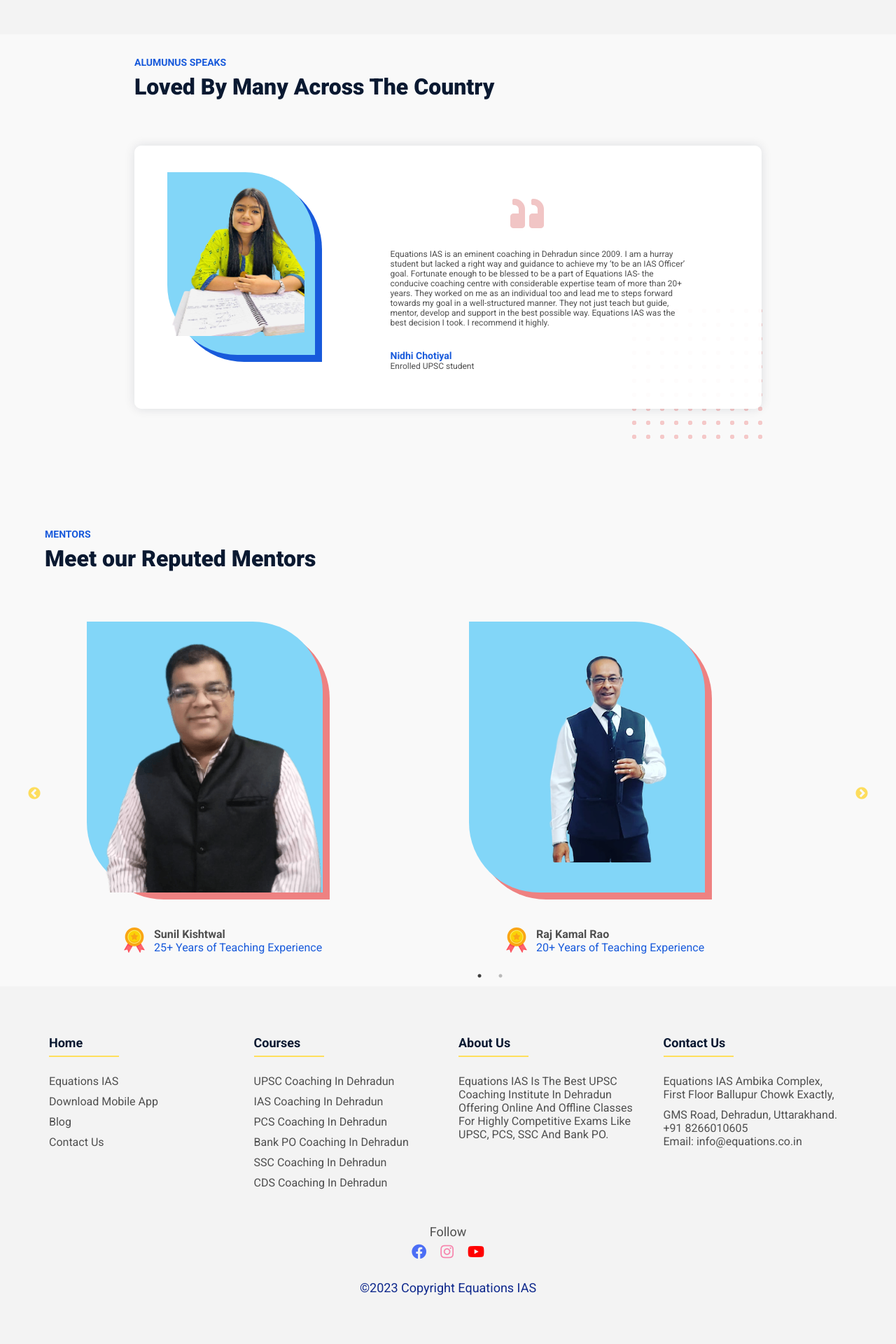
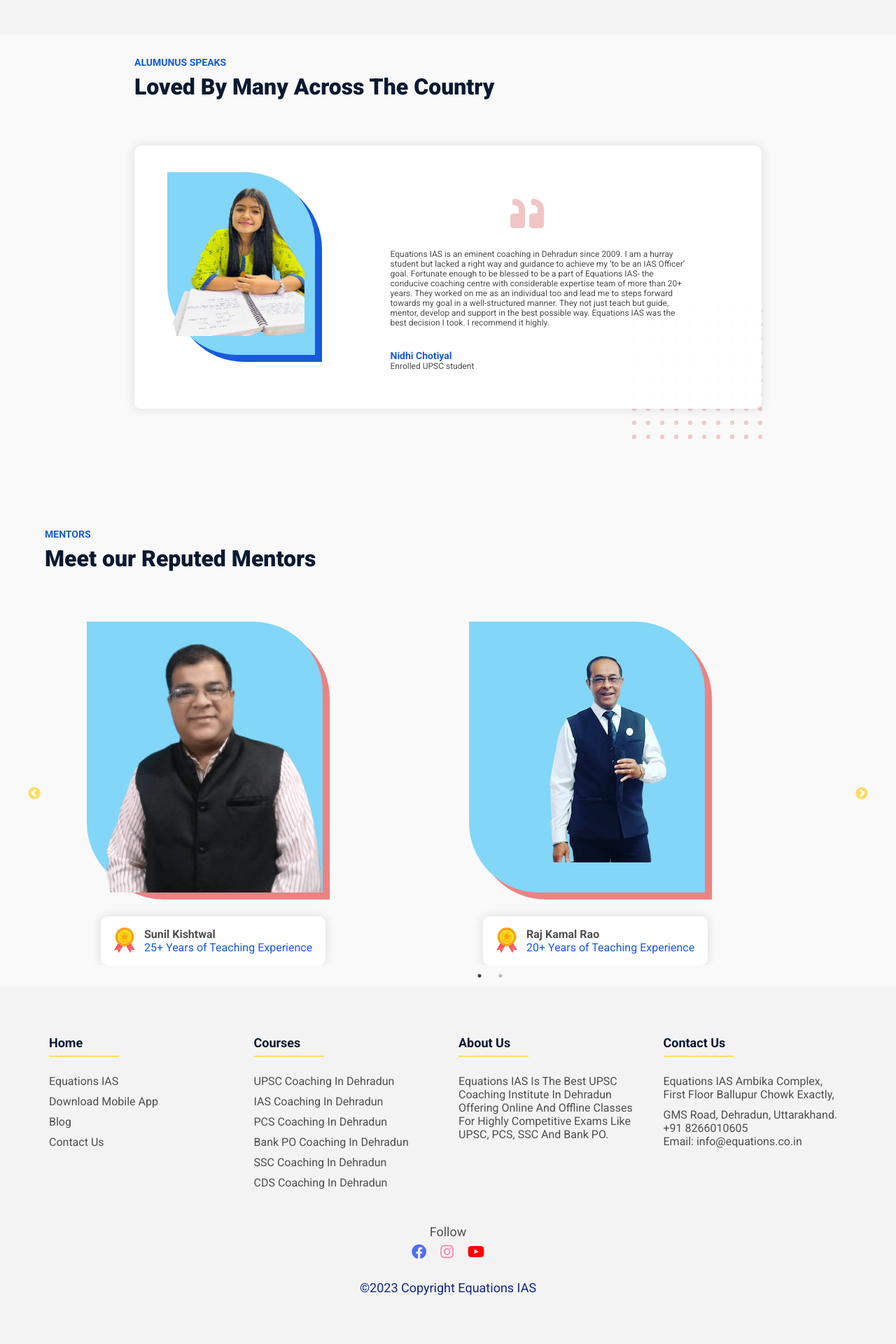
Before and after one commit to EquationsIAS/equations-website, a Jekyll site: the page built from index.html, in a window 1280 px wide. Shown: the part 3567-5487 px from the top of the page at 70% size. Built offline with Jekyll 4.4.1, drawn with Linux system fonts in a browser that asks for light colours.

Commit message:
update experiences

```diff
--- a/index.html
+++ b/index.html
@@ -406,7 +406,7 @@
             </div>
                <div class="img-m-1"> <img class="im-m-1" src="./img/Sunil_Kishtwal_Sir-removebg-preview 1.png" alt=""></div>
 
-            <div class="card mentor-card">
+            <div class="card mentor-card card-special">
                 <div><img src="./img/medal 1.png" alt=""></div>
                 <div class="h-card"><h4 > Sunil Kishtwal</h4>
                 <h6>25+ Years of Teaching Experience</h6>
@@ -421,7 +421,7 @@
             </div>
                 <div class="img-m-2"><img class="im-m-2" src="./img/raj-kamal.png" alt=""></div>
 
-            <div class="card mentor-card">
+            <div class="card mentor-card card-special">
                 <div><img src="./img/medal 1.png" alt=""></div>
                 <div class="h-card"><h4>Raj Kamal Rao</h4>
                 <h6>20+ Years of Teaching Experience</h6>
```
